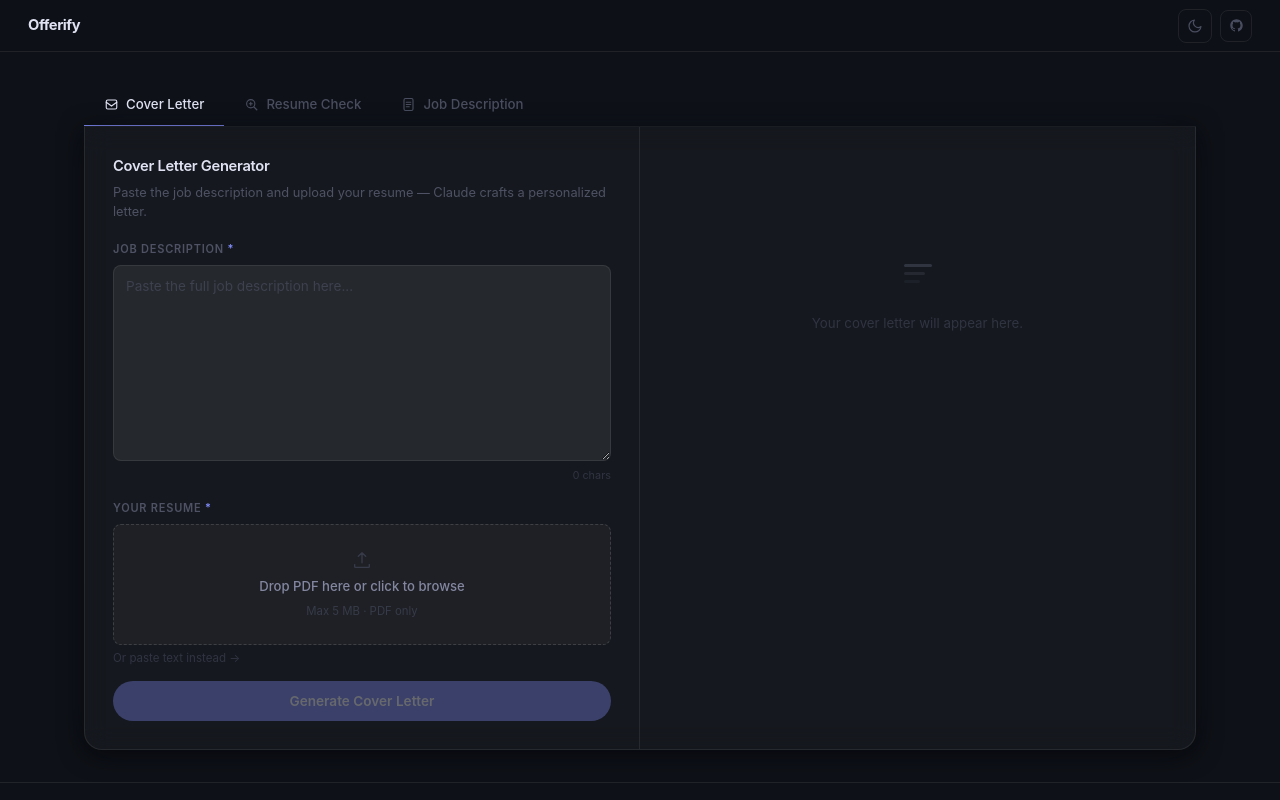
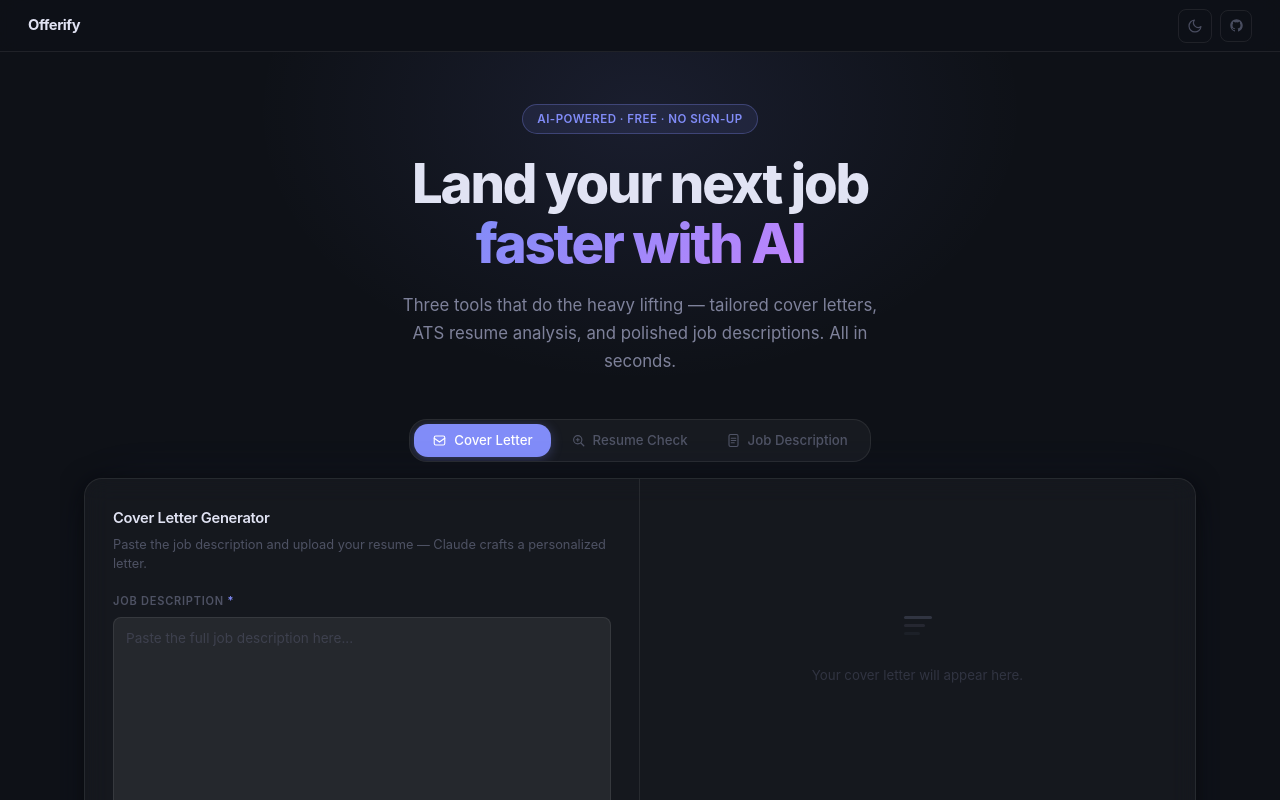
Before and after one commit to ezizbg/Offerify, a Next.js app: page / in a window 1280 px wide. Shown: the top 800 px of the page. Built offline with nearby package versions, Linux system fonts and the light colour scheme.

Commit message:
redesign: hero section, pill tabs, indigo glow

```diff
--- a/app/page.module.scss
+++ b/app/page.module.scss
@@ -66,16 +66,82 @@
   &:active { transform: scale(0.93); }
 }
 
-// ─── Main content ─────────────────────────────────────────
+// ─── Main ─────────────────────────────────────────────────
 .main {
   flex: 1;
+  position: relative;
+  overflow: hidden;
   width: 100%;
   max-width: 1160px;
   margin: 0 auto;
-  padding: 32px 24px;
+  padding: 0 24px 40px;
 
-  @media (max-width: $bp-md) { padding: 20px 16px; }
-  @media (max-width: $bp-sm) { padding: 14px 12px; }
+  @media (max-width: $bp-md) { padding: 0 16px 32px; }
+  @media (max-width: $bp-sm) { padding: 0 12px 24px; }
+}
+
+// ─── Background glow ──────────────────────────────────────
+.glow {
+  position: absolute;
+  top: -60px;
+  left: 50%;
+  transform: translateX(-50%);
+  width: 800px;
+  height: 400px;
+  background: radial-gradient(ellipse at 50% 30%, var(--ac-10) 0%, transparent 68%);
+  pointer-events: none;
+  z-index: 0;
+
+  @media (max-width: $bp-sm) { width: 400px; height: 240px; }
+}
+
+// ─── Hero ─────────────────────────────────────────────────
+.hero {
+  position: relative;
+  z-index: 1;
+  text-align: center;
+  padding: 52px 0 44px;
+
+  @media (max-width: $bp-md) { padding: 36px 0 32px; }
+  @media (max-width: $bp-sm) { padding: 28px 0 24px; }
+}
+
+.heroBadge {
+  display: inline-block;
+  margin-bottom: 20px;
+  padding: 5px 14px;
+  border-radius: $r-pill;
+  border: 1px solid var(--ac-30);
+  background: var(--ac-10);
+  color: var(--ac);
+  font-size: 0.72rem;
+  font-weight: 600;
+  letter-spacing: 0.04em;
+  text-transform: uppercase;
+}
+
+.heroTitle {
+  font-size: clamp(2rem, 5vw, 3.4rem);
+  font-weight: 800;
+  line-height: 1.1;
+  letter-spacing: -0.04em;
+  color: var(--t1);
+  margin-bottom: 18px;
+}
+
+.heroAccent {
+  background: linear-gradient(135deg, var(--ac) 0%, #c084fc 100%);
+  -webkit-background-clip: text;
+  -webkit-text-fill-color: transparent;
+  background-clip: text;
+}
+
+.heroSub {
+  font-size: clamp(0.92rem, 2vw, 1.05rem);
+  color: var(--t2);
+  max-width: 500px;
+  margin: 0 auto;
+  line-height: 1.65;
 }
 
 // ─── Footer ───────────────────────────────────────────────
@@ -83,7 +149,7 @@
   display: flex;
   align-items: center;
   justify-content: center;
-  padding: 14px;
+  padding: 16px;
   border-top: 1px solid var(--br);
 }
 
--- a/app/page.tsx
+++ b/app/page.tsx
@@ -28,7 +28,26 @@ export default function Home() {
 
       {/* ─── Main ─── */}
       <main className={styles.main}>
+
+        {/* Glow */}
+        <div className={styles.glow} aria-hidden="true" />
+
+        {/* Hero */}
+        <section className={styles.hero}>
+          <div className={styles.heroBadge}>AI-Powered · Free · No sign-up</div>
+          <h1 className={styles.heroTitle}>
+            Land your next job<br />
+            <span className={styles.heroAccent}>faster with AI</span>
+          </h1>
+          <p className={styles.heroSub}>
+            Three tools that do the heavy lifting — tailored cover letters,
+            ATS resume analysis, and polished job descriptions. All in seconds.
+          </p>
+        </section>
+
+        {/* Tabs */}
         <Tabs />
+
       </main>
 
       {/* ─── Footer ─── */}
--- a/components/Tabs/Tabs.module.scss
+++ b/components/Tabs/Tabs.module.scss
@@ -1,17 +1,24 @@
 @use "app/variables" as *;
 
 .container {
+  position: relative;
+  z-index: 1;
   display: flex;
   flex-direction: column;
+  gap: 16px;
 }
 
 // ═══════════════════════════════════
-// TAB BAR — clean underline style
+// TAB BAR — pill / segmented style
 // ═══════════════════════════════════
 .tabBar {
-  display: flex;
-  border-bottom: 1px solid var(--br);
-  gap: 0;
+  display: inline-flex;
+  align-self: center;
+  background: var(--sf-1);
+  border: 1px solid var(--br);
+  border-radius: $r-lg;
+  padding: 4px;
+  gap: 2px;
   overflow-x: auto;
   scrollbar-width: none;
   &::-webkit-scrollbar { display: none; }
@@ -21,10 +28,9 @@
   display: inline-flex;
   align-items: center;
   gap: 7px;
-  padding: 13px 20px;
+  padding: 9px 18px;
   border: none;
-  border-bottom: 2px solid transparent;
-  margin-bottom: -1px;
+  border-radius: calc(#{$r-lg} - 4px);
   background: transparent;
   color: var(--t3);
   font-family: $font;
@@ -33,20 +39,25 @@
   cursor: pointer;
   white-space: nowrap;
   transition:
+    background $t-fast $ease-std,
     color $t-fast $ease-std,
-    border-color $t-fast $ease-std;
+    box-shadow $t-fast $ease-std;
 
-  &:hover:not(.tabActive) { color: var(--t2); }
+  &:hover:not(.tabActive) {
+    background: var(--sf-2);
+    color: var(--t2);
+  }
 
   @media (max-width: $bp-sm) {
-    padding: 11px 14px;
+    padding: 8px 13px;
     font-size: 0.79rem;
   }
 }
 
 .tabActive {
-  color: var(--t1);
-  border-bottom-color: var(--ac);
+  background: var(--ac);
+  color: #fff;
+  box-shadow: 0 2px 12px var(--ac-30);
 }
 
 .tabIcon {
@@ -60,18 +71,16 @@
 .tabLabel { line-height: 1; }
 
 // ═══════════════════════════════════
-// PANEL — glass card with blue glow
+// PANEL — full glass card
 // ═══════════════════════════════════
 .panel {
   border: 1px solid var(--br);
-  border-top: none;
-  border-radius: 0 0 $r-lg $r-lg;
+  border-radius: $r-lg;
   background: rgba(255, 255, 255, 0.03);
   backdrop-filter: blur(12px);
   -webkit-backdrop-filter: blur(12px);
   overflow: hidden;
   box-shadow:
     var(--sh-md),
-    0 0 40px -10px var(--ac-10);
-  transition: box-shadow $t-default $ease-std;
+    0 0 60px -15px var(--ac-10);
 }
```
